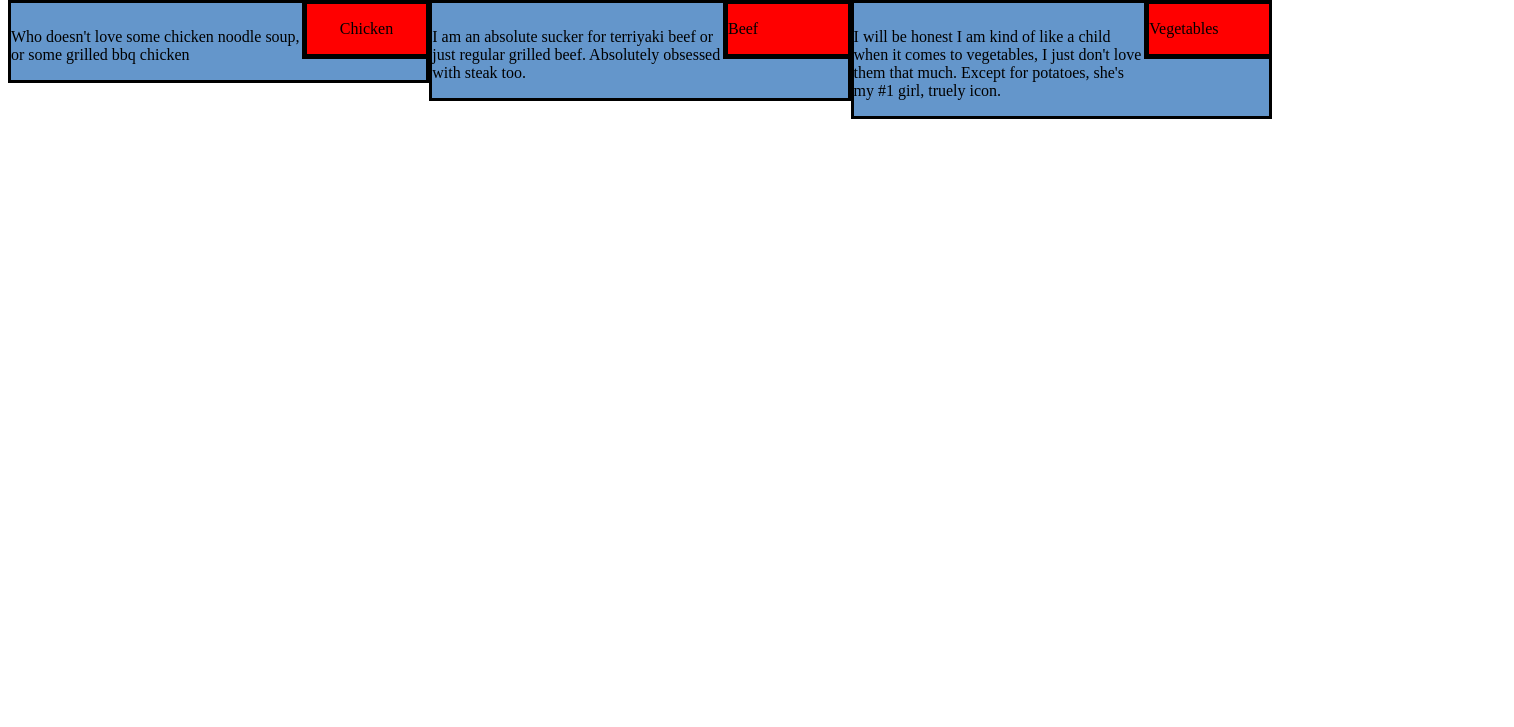
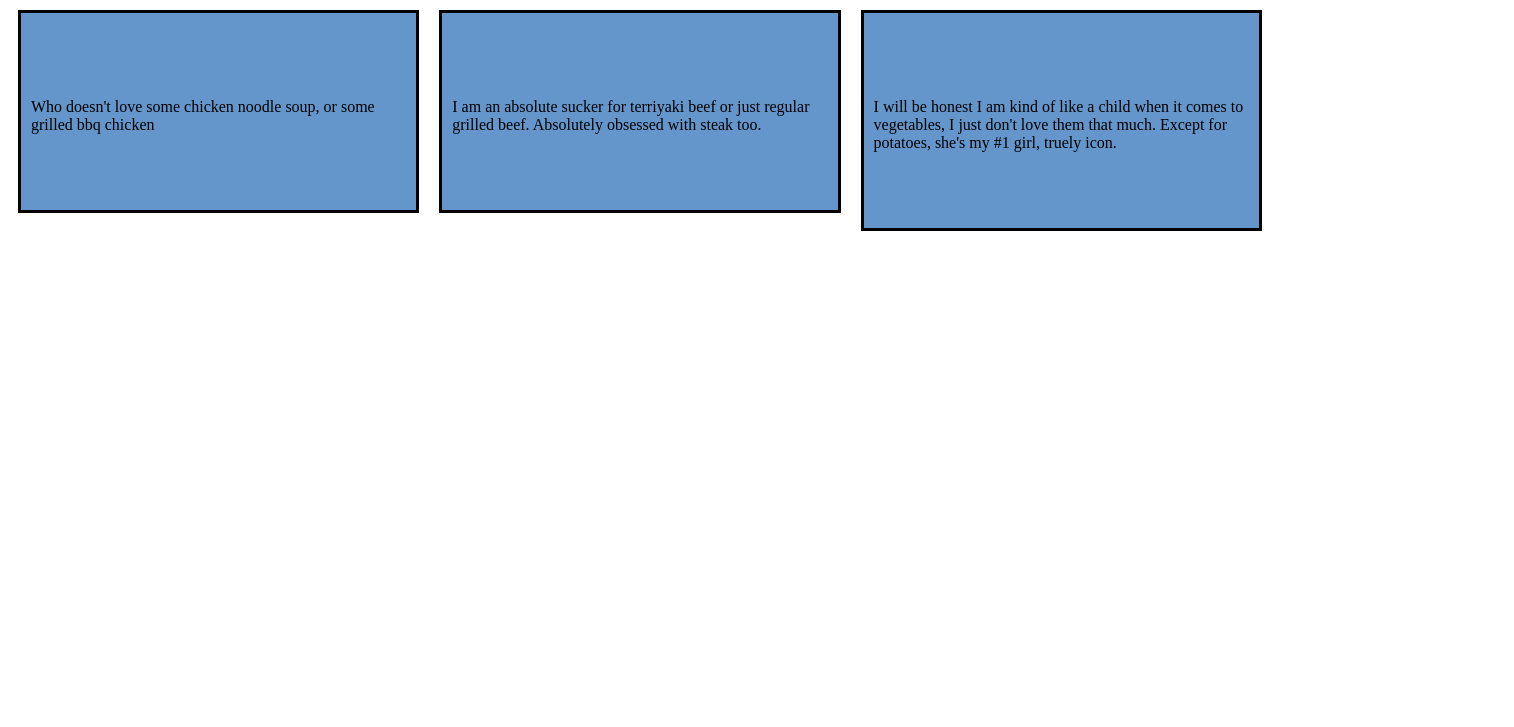
Before and after one commit to slstewart98/Moving-Menu, a plain HTML site: page index.html in a window 1280 px wide. Shown: the part 73-800 px from the top of the page, 1514 px wide, since content can reach past the window. Drawn offline with Linux system fonts and the light colour scheme.

Commit message:
retry-styles

```diff
--- a/css/styles.css
+++ b/css/styles.css
@@ -9,42 +9,34 @@ h1{
     text-align: center;
 }
 .Chicken{
-    position: relative;
-    float: left;
+    background-color: rgb(100,150,203);
+    text-align: center;
     border: 3px solid black;
+    margin: 10px;
+    padding: 60px 10px;
+}
+
+.Beef{
     background-color: rgb(100,150,203);
-    margin-left: auto;
-    margin-right: auto;
-    margin-top: auto;
     text-align: center;
-}
-.Beef{
-    position: relative;
-    float: left;
     border: 3px solid black;
-    background-color: rgb(100,150,203);
-    margin-left: auto;
-    margin-right: auto;
-    margin-top: auto;
+    margin: 10px;
+    padding: 60px 10px;
 }
 .Vegetables{
-    position: relative;
-    float: left;
+    background-color: rgb(100,150,203);
+    text-align: center;
     border: 3px solid black;
-    background-color: rgb(100,150,203);
-    margin-left: auto;
-    margin-right: auto;
-    margin-top: auto;
+    margin: 10px;
+    padding: 60px 10px;
 }
 .name{
-    border-style: solid;
-    border-width: .5px 0px 5px 5px;
-    width: 30%;
-    height:auto;
-    margin-bottom: 10px ;
-    margin-left: auto;
-    margin-top: 0px;
-    float: right;
+    text-align: center;
+    border: 4px solid black;
+    width: 50%;
+    position: absolute;
+    top: -10px;
+    margin-right: 10px;
     background-color: red;
 }
 
```
